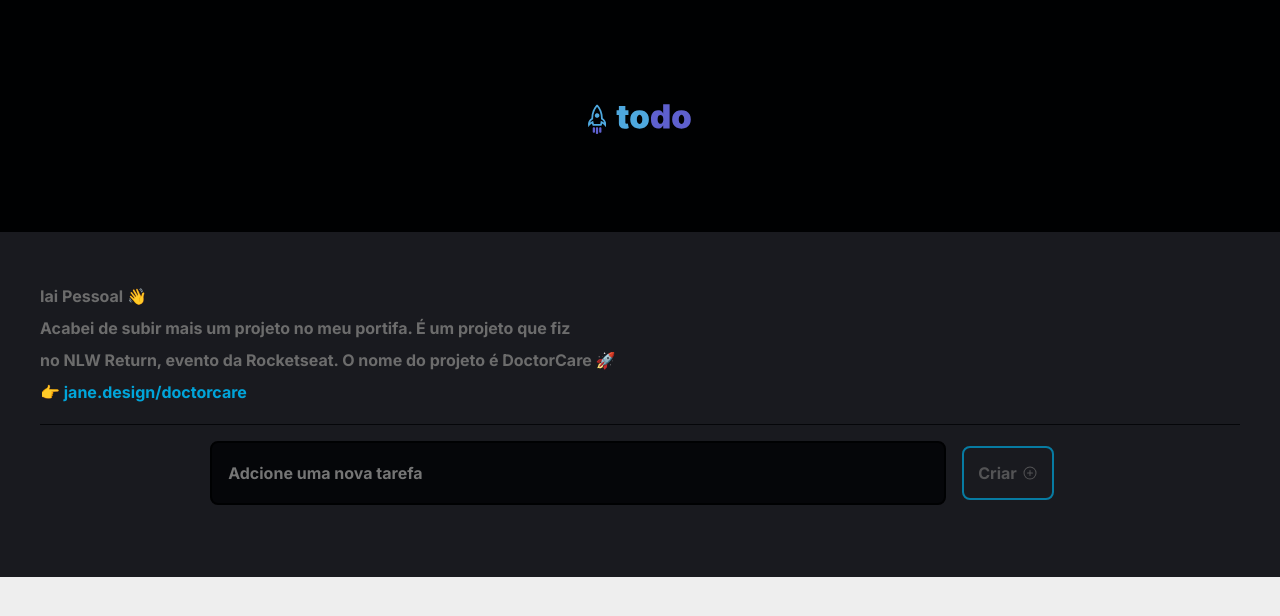
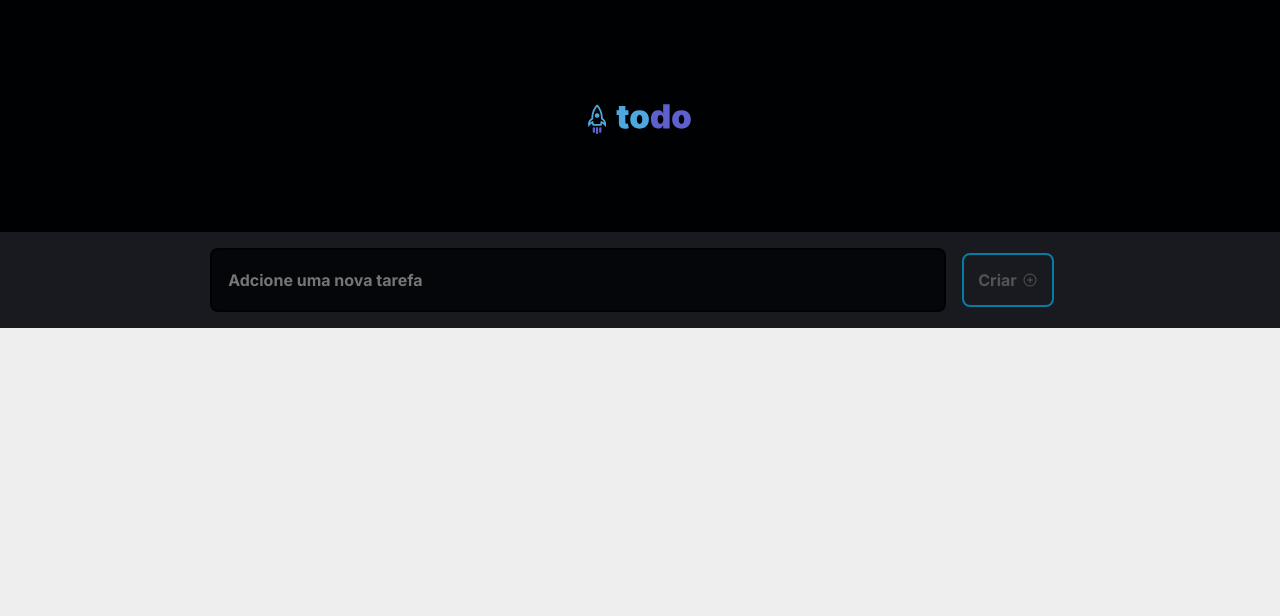
Before and after one commit to Washdevs/TO-DO-LIST-React, a React (Vite) app in the folder To_Do_List/: page / in a window 1280 px wide. Shown: the top 616 px of the page. Built offline with nearby package versions, Linux system fonts and the light colour scheme.

Commit message:
featezin

```diff
--- a/To_Do_List/src/components/Post.module.css
+++ b/To_Do_List/src/components/Post.module.css
@@ -1,35 +1,13 @@
 .post {
   background: var(--gray-400);
   color: var(--zinc-100);
-  padding: 2.5rem;
-}
-
-.content {
-  text-decoration: none;
-  color: var(--zinc-200);
-}
-
-.content p {
-  margin-top: 1rem;
-  line-height: 1rem;
-}
-
-.content a {
-  font-weight: bold;
-  color: var(--blue);
-  text-decoration: none;
-  transition: color 0.2s, background-color 0.2s;
-}
-
-.content a:hover {
-  color: var(--blue-dark);
+  padding: 0rem 2rem 0rem;
 }
 
 .commentForm {
   display: flex;
-  border-top: 1px solid var(--gray-600);
-  margin-top: 1.5rem;
-  padding: 1rem 0rem 0rem;
+  margin-top: 0rem;
+  padding: 1rem 0rem 1rem;
   justify-content: center;
   align-items: center;
   align-content: center;
--- a/To_Do_List/src/components/Post.tsx
+++ b/To_Do_List/src/components/Post.tsx
@@ -60,22 +60,6 @@ export function Post({ post }: PostProps) {
 
   return (
     <article className={styles.post}>
-      <div className={styles.content}>
-        {post.content.map(line => {
-          if (line.type === 'paragraph') {
-            return <p key={line.content}>{line.content}</p>;
-          }
-          if (line.type === 'link') {
-            return (
-              <p key={line.content}>
-                <a href="#">{line.content}</a>
-              </p>
-            );
-          } else {
-            return <p>Erro ao retornar Valores</p>;
-          }
-        })}
-      </div>
       <form onSubmit={handlleCreateNewComment} className={styles.commentForm}>
 
         <textarea
```
